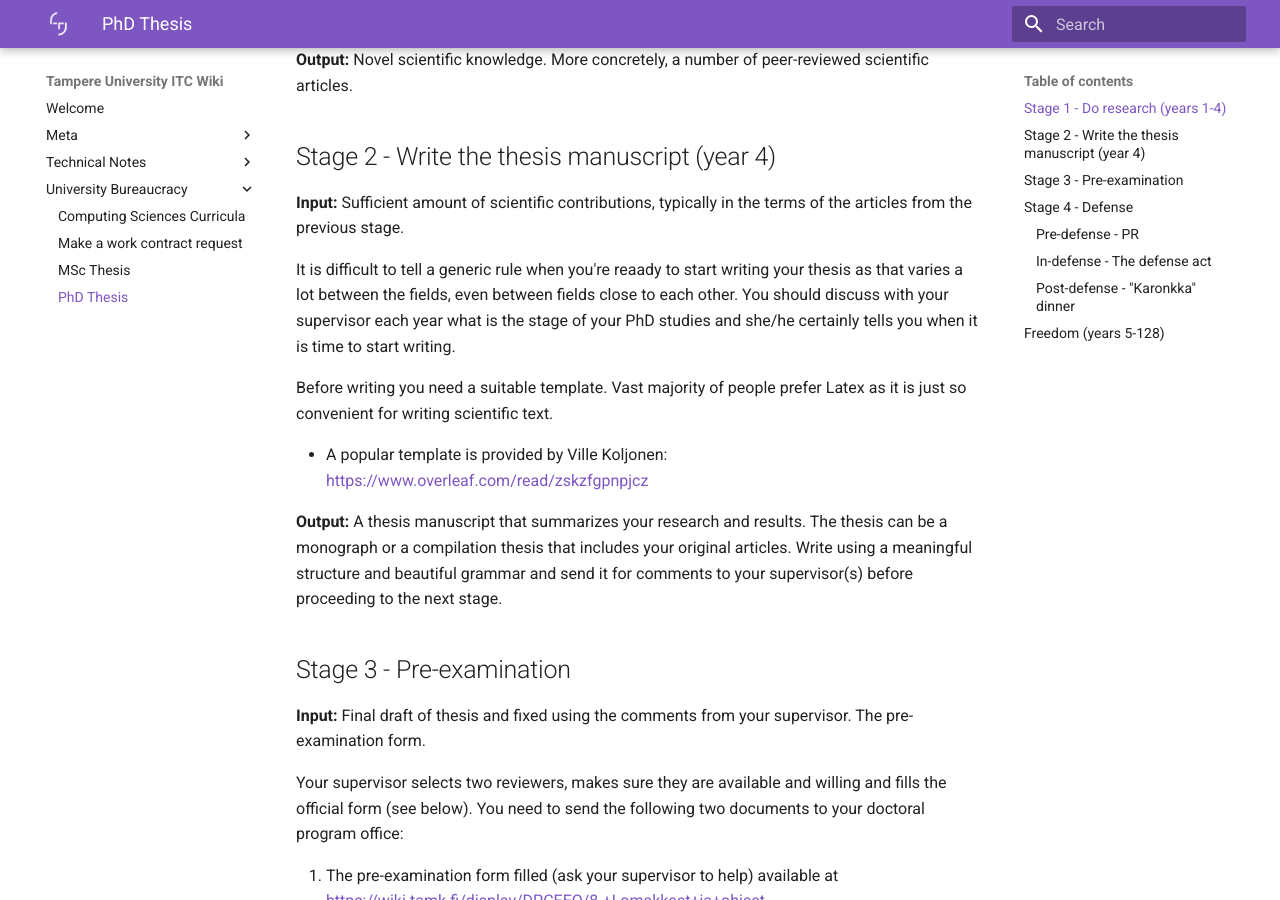
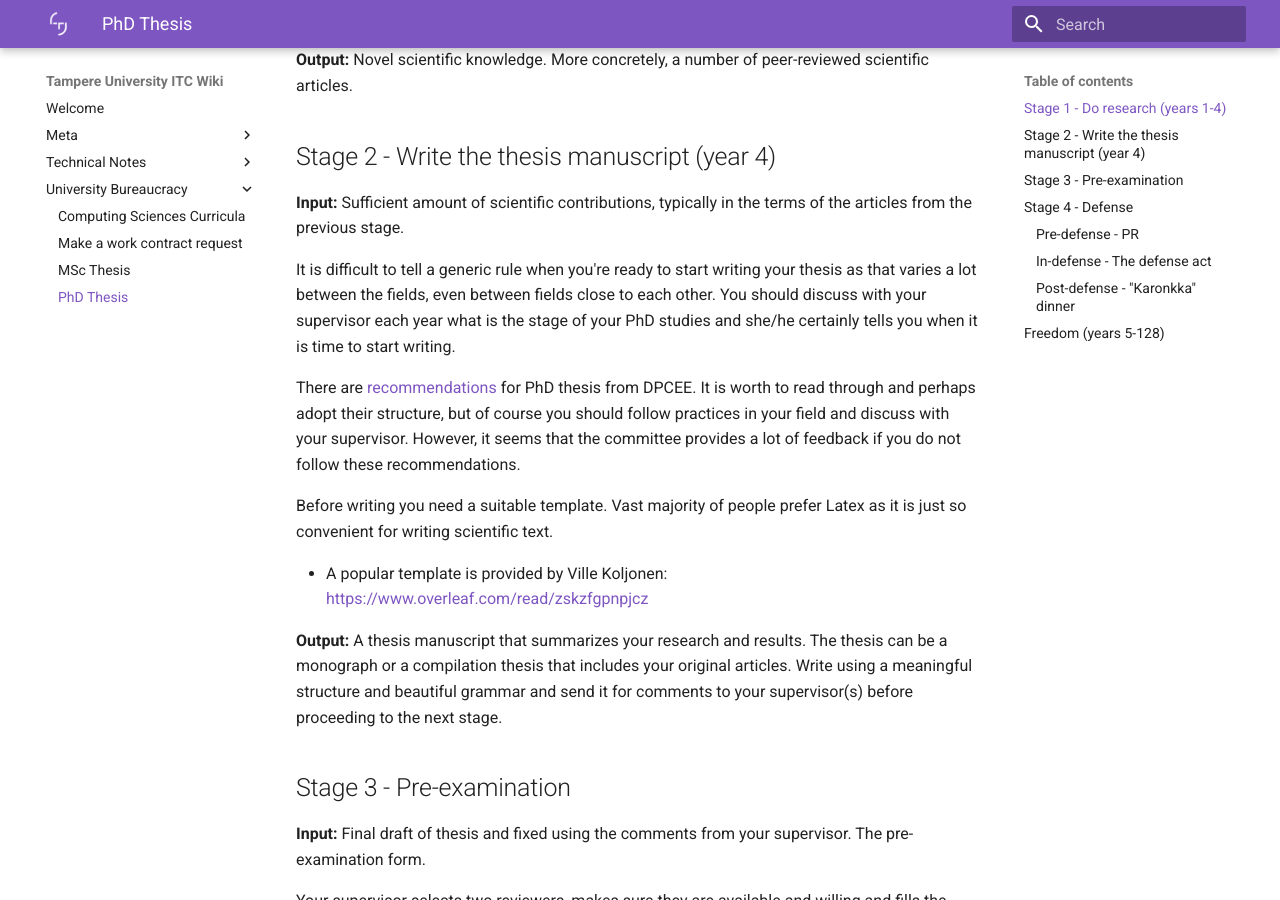
Before and after one commit to TUNI-ITC/wiki, an MkDocs documentation site: the page built from docs/University-Bureaucracy/phd_thesis.md, in a window 1280 px wide and 900 px high, scrolled down 492 px. Built offline with MkDocs 1.6.1 and Material for MkDocs 9.7.7, drawn with Linux system fonts in a browser that asks for light colours.

Commit message:
phd_thesis: added DPCEE manuscript recommendations (#42)

```diff
--- a/docs/University-Bureaucracy/phd_thesis.md
+++ b/docs/University-Bureaucracy/phd_thesis.md
@@ -17,7 +17,14 @@ This is the most challenging part, but don't worry, your supervisor will tell yo
 
 **Input:** Sufficient amount of scientific contributions, typically in the terms of the articles from the previous stage.
 
-It is difficult to tell a generic rule when you're reaady to start writing your thesis as that varies a lot between the fields, even between fields close to each other. You should discuss with your supervisor each year what is the stage of your PhD studies and she/he certainly tells you when it is time to start writing.
+It is difficult to tell a generic rule when you're ready to start writing your thesis as that varies a lot between the fields, even between fields close to each other. You should discuss with your supervisor each year what is the stage of your PhD studies and she/he certainly tells you when it is time to start writing.
+
+There are
+[recommendations](https://content-webapi.tuni.fi/proxy/public/2019-08/opas_dpcee_vaitoskirjasuositukset1_en_0.pdf)
+for PhD thesis from DPCEE.
+It is worth to read through and perhaps adopt their structure, but of course you should follow
+practices in your field and discuss with your supervisor.
+However, it seems that the committee provides a lot of feedback if you do not follow these recommendations.
 
 Before writing you need a suitable template. Vast majority of people prefer Latex as it is just so convenient for writing scientific text.
 
```
